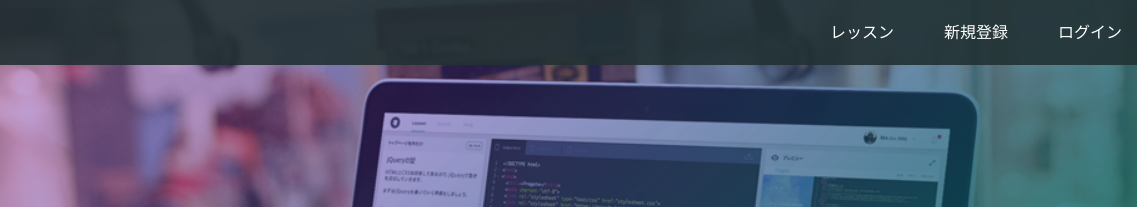
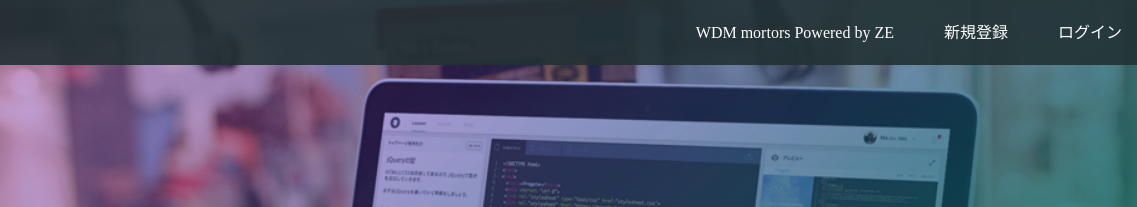
Before and after one commit to youthWai/youthwai.github.io, a plain HTML site: page index.html in a window 1280 px wide. Shown: the top 207 px of the page, 143-1280 px from the left. Drawn offline with Linux system fonts and the light colour scheme.

Commit message:
Update index.html

```diff
--- a/index.html
+++ b/index.html
@@ -15,7 +15,7 @@
       </div>
       <span class="fa fa-bars menu-icon"></span>
       <div class="header-right">
-        <a href="#">レッスン</a>
+        <a href="#">WDM mortors Powered by ZE</a>
         <a href="#">新規登録</a>
         <a href="#" class="login">ログイン</a>
       </div>
```
